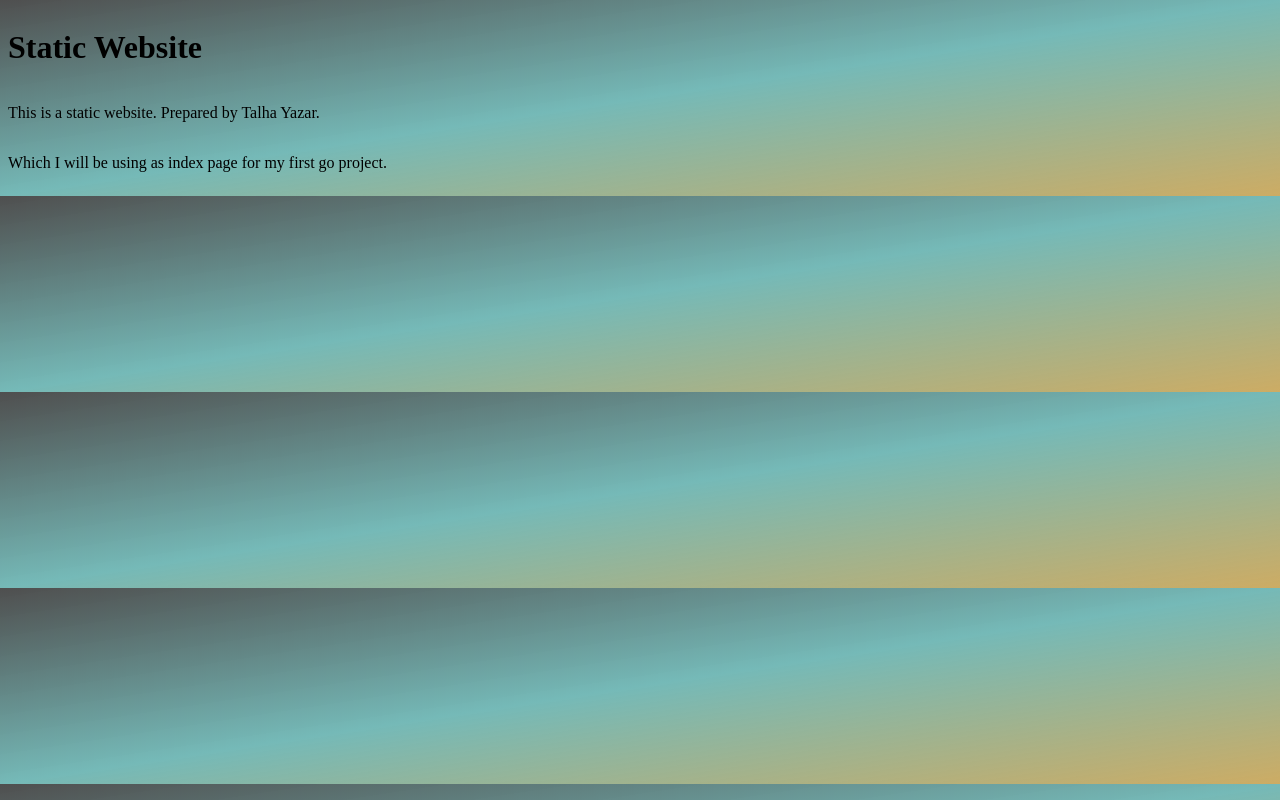
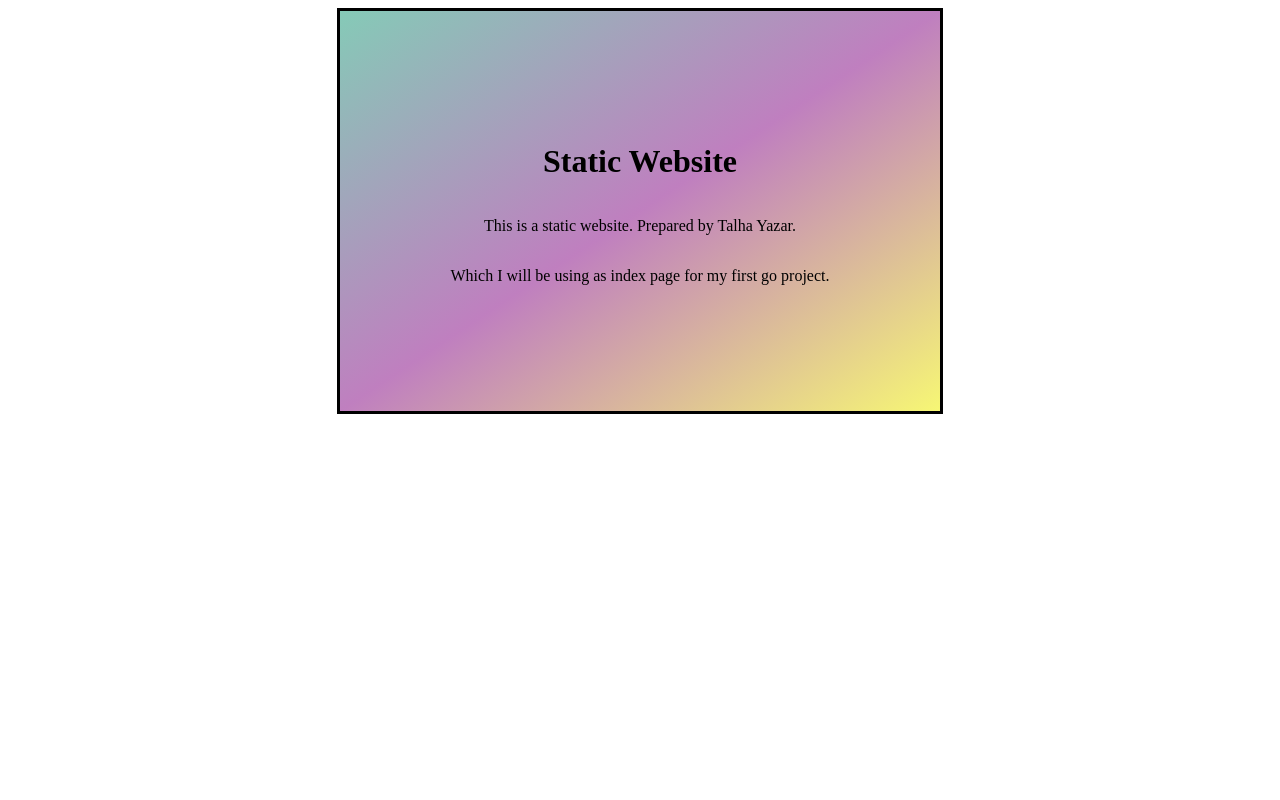
Before and after one commit to AlpTalhaYazar/Go-Server-First-Project, a plain HTML site: page static/index.html in a window 1280 px wide. Drawn offline with Linux system fonts and the light colour scheme.

Commit message:
Added some css to index page

```diff
--- a/static/index.html
+++ b/static/index.html
@@ -6,19 +6,27 @@
 
         <style>
             body{
-                background-image: linear-gradient(to bottom right, rgba(0, 0, 0, 0.69), rgba(43, 148, 145, 0.65), rgba(192, 151, 61, 0.8));
+                display: flex;
+                align-content: center;
+                justify-content: center;
+            }
+            .customEntranceDiv{
+                width: 600px;
+                height: 400px;
+                border-style: solid;
+                display: flex;
+                align-items: center;
+                justify-content: center;
+                flex-direction: column;
+                background-image: linear-gradient(to bottom right, #85cab7, #80008080, #f3f33cb5);
             }
         </style>
 
     </head>
     <body>
-        <div style="display: flex">
+        <div class="customEntranceDiv">
             <h1>Static Website</h1>
-        </div>
-        <div style="display: flex">
             <p>This is a static website. Prepared by Talha Yazar.</p>
-        </div>
-        <div style="display: flex">
             <p>Which I will be using as index page for my first go project.</p>
         </div>
     </body>
```
